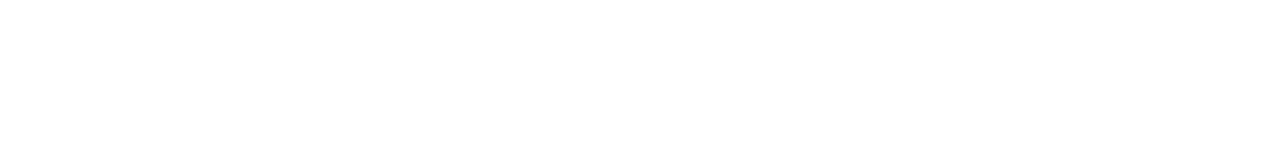
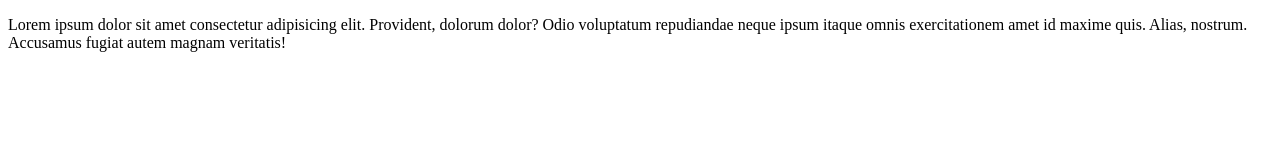
Before and after one commit to bhaktibuana/dibimbing-day-20, a plain HTML site: page index.html in a window 1280 px wide. Drawn offline with Linux system fonts and the light colour scheme.

Commit message:
add example paragraph

```diff
--- a/index.html
+++ b/index.html
@@ -1,12 +1,17 @@
 <!DOCTYPE html>
 <html lang="en">
+
 <head>
   <meta charset="UTF-8">
   <meta http-equiv="X-UA-Compatible" content="IE=edge">
   <meta name="viewport" content="width=device-width, initial-scale=1.0">
   <title>Document</title>
 </head>
+
 <body>
+  <p>Lorem ipsum dolor sit amet consectetur adipisicing elit. Provident, dolorum dolor? Odio voluptatum repudiandae
+    neque ipsum itaque omnis exercitationem amet id maxime quis. Alias, nostrum. Accusamus fugiat autem magnam
+    veritatis!</p>
+</body>
 
-</body>
 </html>
```
